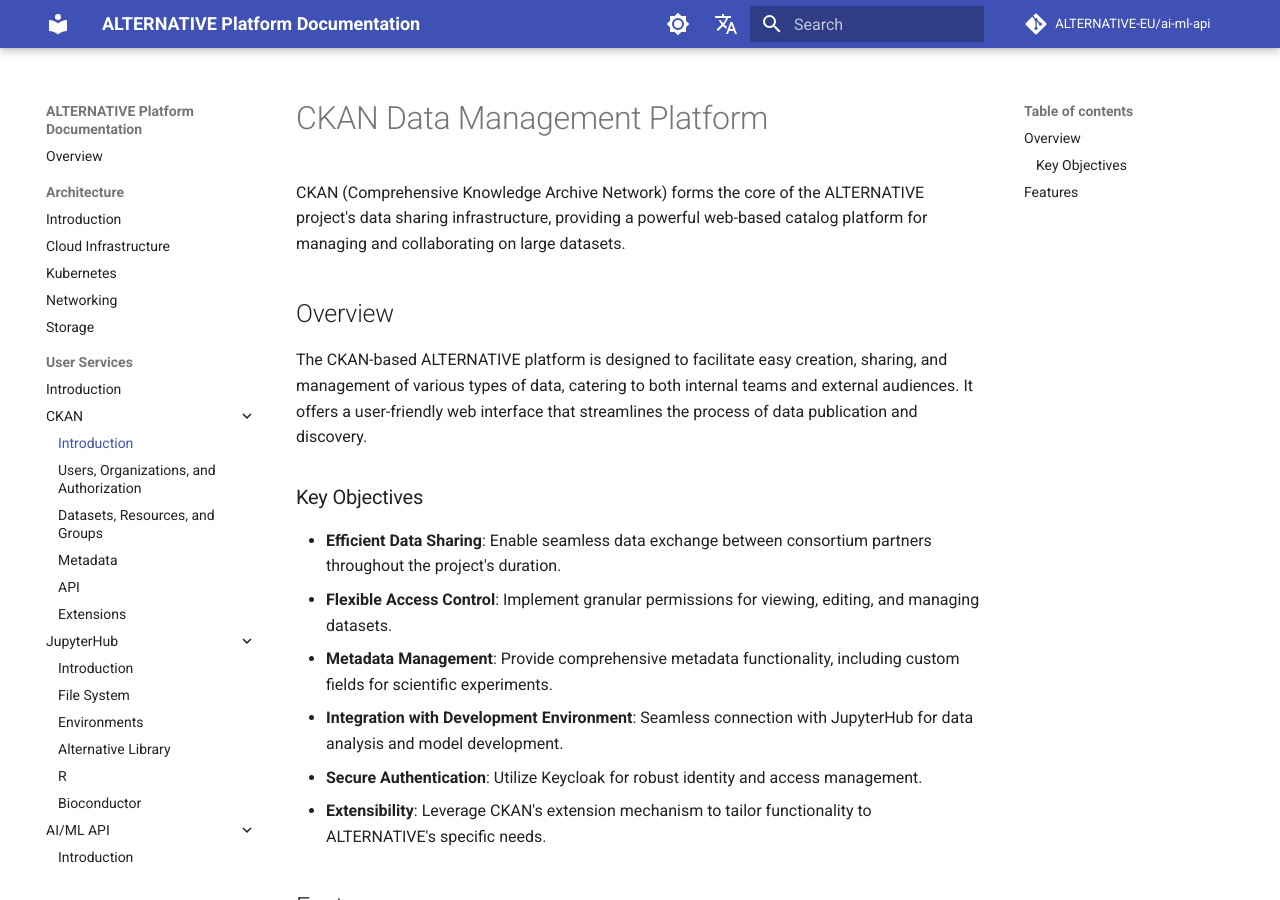
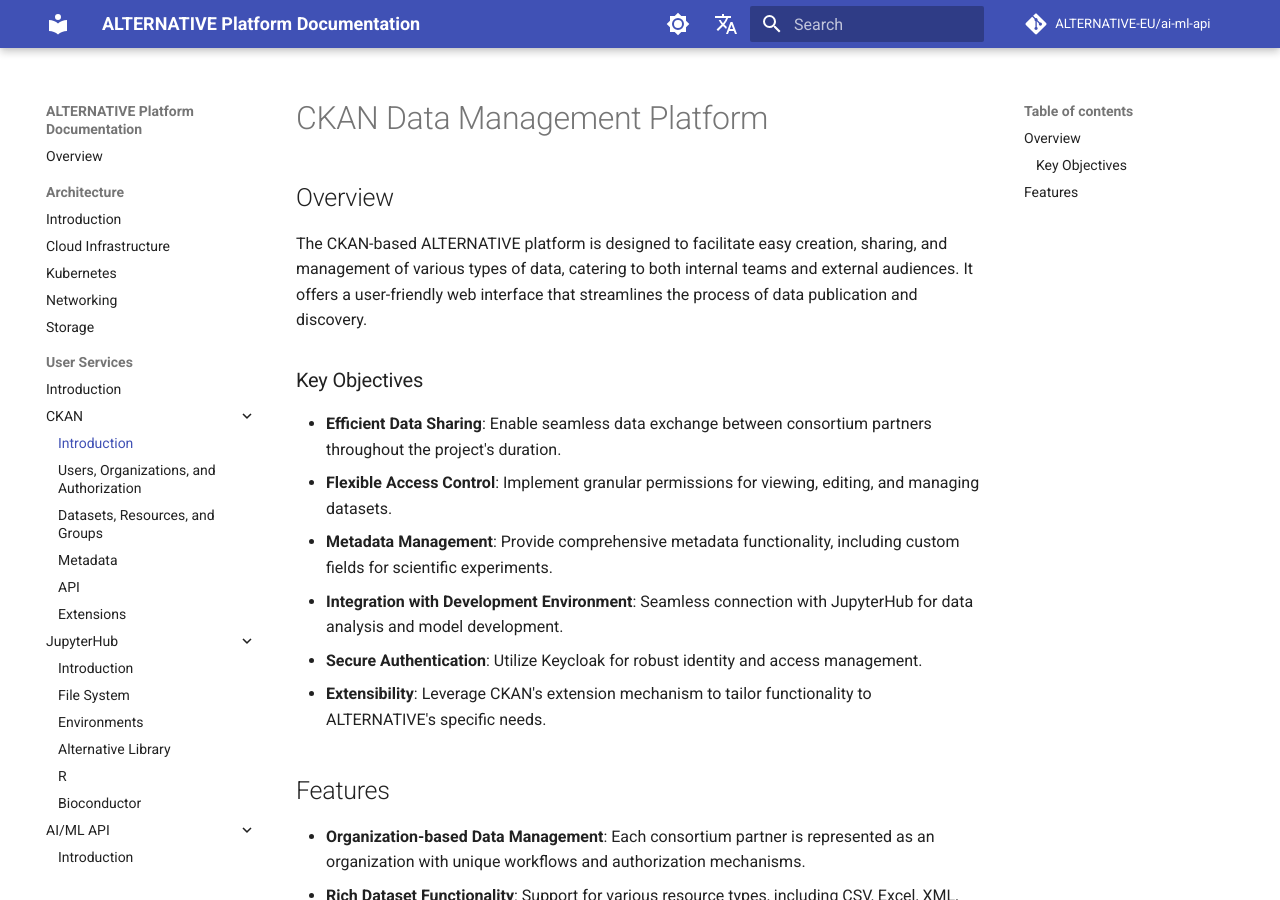
Before and after one commit to ALTERNATIVE-EU/alternative.github.io, an MkDocs documentation site: the page built from docs/docs/user-services/ckan/overview.md, in a window 1280 px wide and 900 px high. Built offline with MkDocs 1.6.1 and Material for MkDocs 9.7.7, drawn with Linux system fonts in a browser that asks for light colours; comment, search, counter and statistics services are not loaded.

Commit message:
Remove unused text from user services overview

```diff
--- a/docs/docs/user-services/ckan/overview.md
+++ b/docs/docs/user-services/ckan/overview.md
@@ -1,6 +1,4 @@
 # CKAN Data Management Platform
-
-CKAN (Comprehensive Knowledge Archive Network) forms the core of the ALTERNATIVE project's data sharing infrastructure, providing a powerful web-based catalog platform for managing and collaborating on large datasets.
 
 ## Overview
 
```
